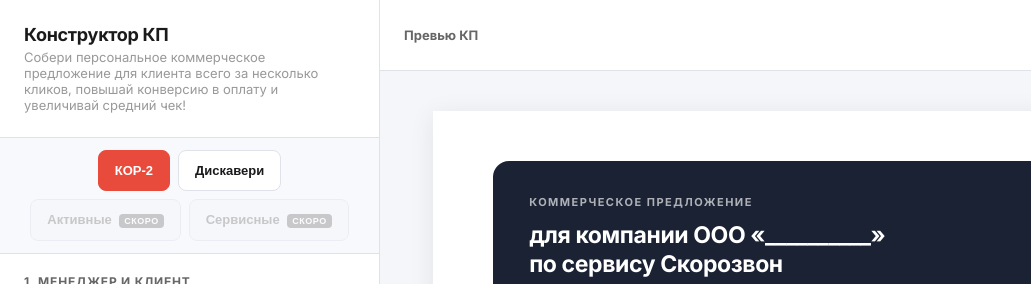
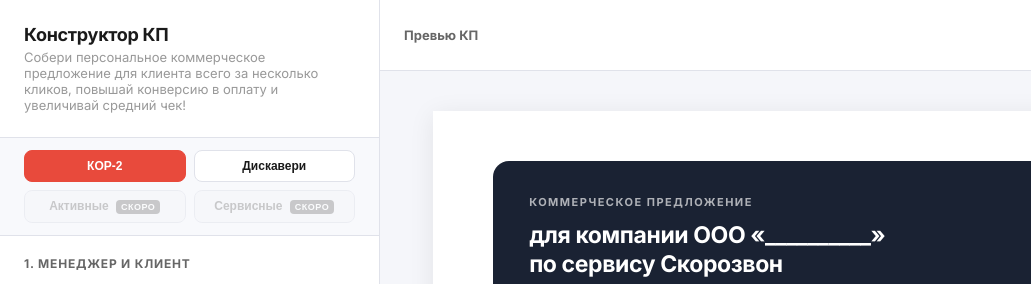
Before and after one commit to dbaturinskorozvon-boop/proposal-builder, a plain HTML site: page index.html in a window 1280 px wide. Shown: the top 284 px of the page, 0-1031 px from the left. Drawn offline with Linux system fonts and the light colour scheme.

Commit message:
Compact tab buttons into two-line grid

```diff
--- a/styles.css
+++ b/styles.css
@@ -63,20 +63,18 @@
 }
 
 .proposal-tabs {
-    display: flex;
+    display: grid;
+    grid-template-columns: 1fr 1fr;
     padding: 12px 24px;
     gap: 8px;
     border-bottom: 1px solid var(--border);
     background: var(--accent-bg);
-    flex-wrap: wrap;
-    justify-content: center;
 }
 
 .tab-button {
-    flex: 0 0 auto;
-    min-width: auto;
-    padding: 12px 16px;
-    font-size: 13px;
+    width: 100%;
+    padding: 8px 10px;
+    font-size: 12px;
     font-weight: 600;
     color: var(--text);
     background: var(--white);
@@ -86,6 +84,8 @@
     transition: all 0.15s ease;
     text-align: center;
     white-space: nowrap;
+    overflow: hidden;
+    text-overflow: ellipsis;
 }
 
 .tab-button:hover:not(:disabled) {
```
